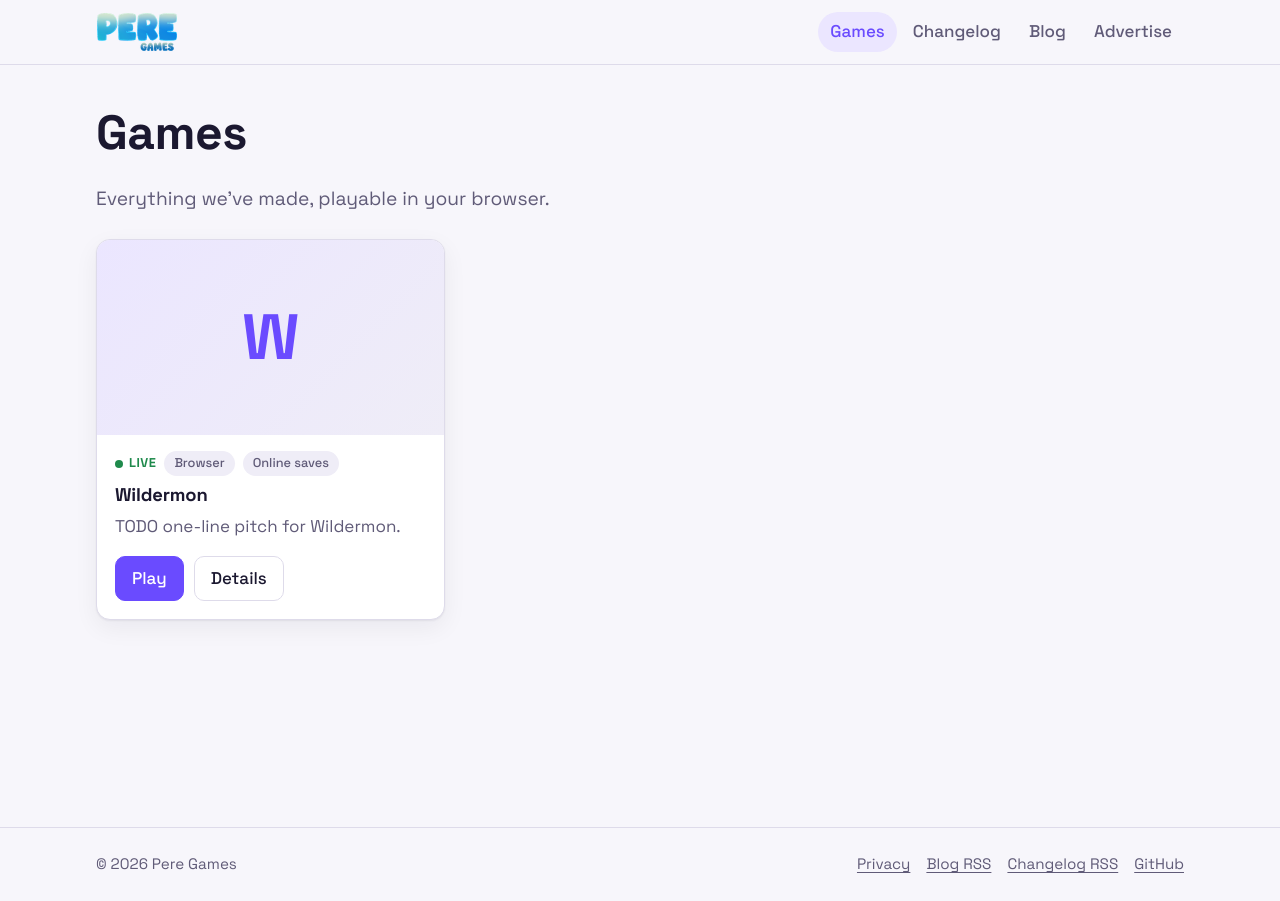
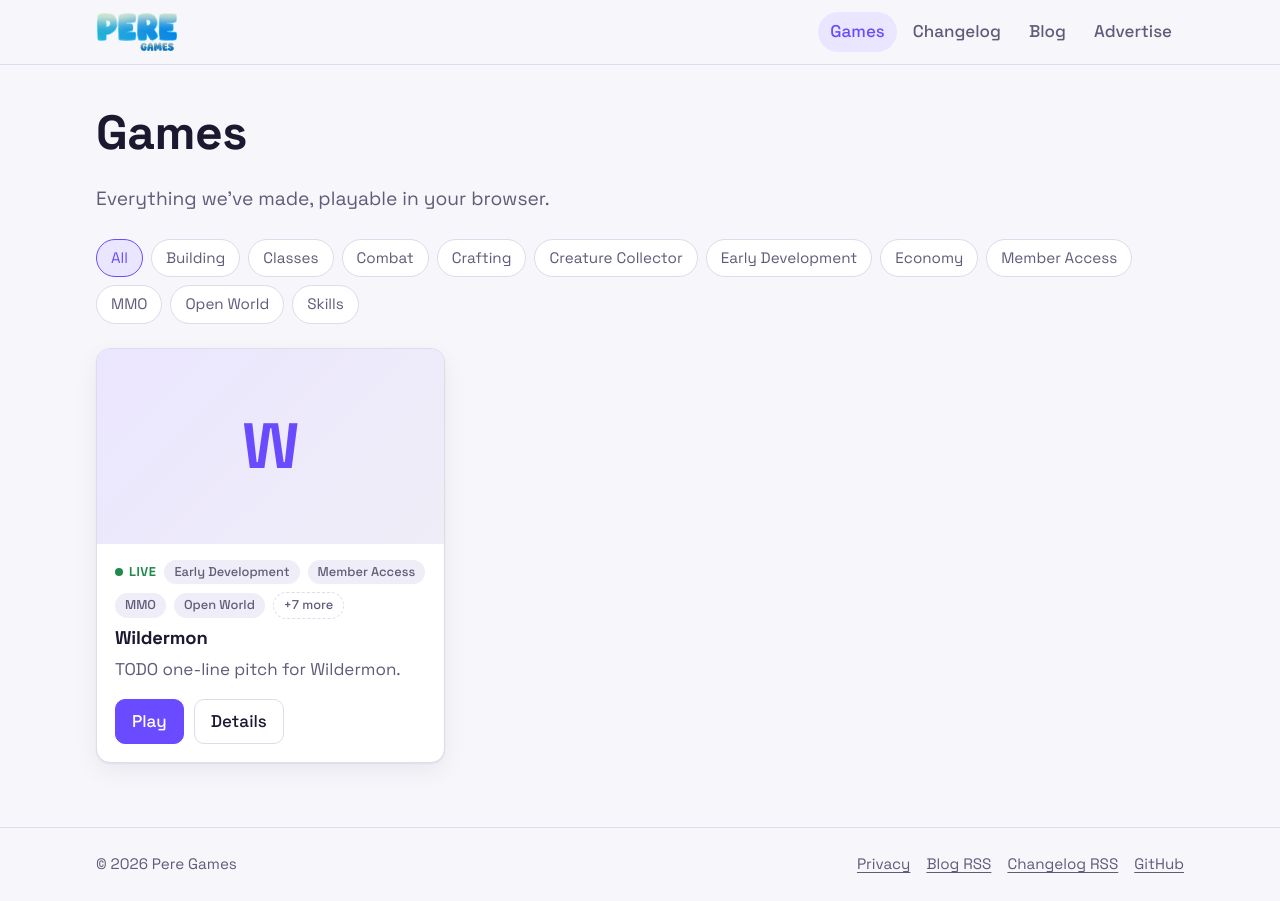
Before and after one commit to Catgenova/Catgenova.github.io, a Jekyll site: the page built from games/index.html, in a window 1280 px wide. Built offline with Jekyll 4.4.1, drawn with Linux system fonts in a browser that asks for light colours.

Commit message:
Add clickable game tags and tag filter on the games page
Tags on game cards and game pages link to /games/?tag=<slug>, which
filters the grid. The games page lists every tag used as filter chips.
The changelog page now shares the same filter script. Wildermon gets
its genre and feature tags.

Co-Authored-By: Claude Opus 5.5 <noreply@anthropic.com>
Claude-Session: https://claude.ai/code/session_01BQJucQfGXHTuL5MUV6zAx1

```diff
--- a/_games/wildermon.md
+++ b/_games/wildermon.md
@@ -2,7 +2,18 @@
 title: Wildermon
 tagline: TODO one-line pitch for Wildermon.
 status: Live
-tags: [Browser, Online saves]
+tags:
+  - Early Development
+  - Member Access
+  - MMO
+  - Open World
+  - Crafting
+  - Building
+  - Creature Collector
+  - Skills
+  - Economy
+  - Combat
+  - Classes
 featured: true
 order: 1
 # Where the Play button goes: the Catgenova/wildermon repo's Pages site.
--- a/_includes/game-card.html
+++ b/_includes/game-card.html
@@ -1,5 +1,5 @@
 {% assign game = include.game %}
-<article class="game-card">
+<article class="game-card" data-tags="{% for tag in game.tags %}{{ tag | slugify }} {% endfor %}">
   <a class="game-cover" href="{{ game.url | relative_url }}" tabindex="-1" aria-hidden="true">
     {% if game.cover %}
     <img src="{{ game.cover | relative_url }}" alt="" loading="lazy">
@@ -10,7 +10,8 @@
   <div class="game-body">
     <div class="game-meta">
       <span class="status status-{{ game.status | slugify }}">{{ game.status }}</span>
-      {% for tag in game.tags limit: 3 %}<span class="tag">{{ tag }}</span>{% endfor %}
+      {% for tag in game.tags limit: 4 %}{% include tag-link.html tag=tag %}{% endfor %}
+      {% if game.tags.size > 4 %}<a class="tag tag-more" href="{{ game.url | relative_url }}">+{{ game.tags.size | minus: 4 }} more</a>{% endif %}
     </div>
     <h3><a href="{{ game.url | relative_url }}">{{ game.title }}</a></h3>
     <p>{{ game.tagline }}</p>
--- /dev/null
+++ b/_includes/tag-link.html
@@ -0,0 +1 @@
+<a class="tag" href="{{ '/games/' | relative_url }}?tag={{ include.tag | slugify }}">{{ include.tag }}</a>
--- a/_layouts/game.html
+++ b/_layouts/game.html
@@ -9,7 +9,7 @@ layout: default
     <p class="lede">{{ page.tagline }}</p>
     <div class="game-meta">
       <span class="status status-{{ page.status | slugify }}">{{ page.status }}</span>
-      {% for tag in page.tags %}<span class="tag">{{ tag }}</span>{% endfor %}
+      {% for tag in page.tags %}{% include tag-link.html tag=tag %}{% endfor %}
     </div>
     <div class="game-actions">
       {% if page.play_url %}<a class="btn btn-primary btn-lg" href="{{ page.play_url }}">Play {{ page.title }}</a>{% endif %}
--- a/assets/css/main.css
+++ b/assets/css/main.css
@@ -231,3 +231,6 @@ section + section, section + .ad-slot, .ad-slot + .split, .ad-slot + section { m
   .game-card { transition: none; }
   .game-card:hover { transform: none; }
 }
+
+.game-card[hidden] { display: none; }
+.tag-more { background: transparent; border: 1px dashed var(--border); }
--- /dev/null
+++ b/assets/js/filter.js
@@ -0,0 +1,42 @@
+// Chip filter shared by the games and changelog pages. Configured from the
+// script tag: data-items (selector), data-attr (data-* attribute holding the
+// item's space-separated slugs) and data-param (query string key, so links can
+// deep-link to a filtered view).
+(function () {
+  var script = document.currentScript;
+  var bar = document.querySelector("[data-filters]");
+  if (!bar || !script) return;
+  var attr = script.dataset.attr;
+  var param = script.dataset.param;
+  var chips = bar.querySelectorAll("[data-filter]");
+  var items = document.querySelectorAll(script.dataset.items);
+  var empty = document.querySelector("[data-empty]");
+
+  function apply(slug, push) {
+    var known = Array.prototype.some.call(chips, function (c) { return c.dataset.filter === slug; });
+    if (!known) slug = "";
+    var shown = 0;
+    items.forEach(function (item) {
+      var match = !slug || (item.dataset[attr] || "").split(/\s+/).indexOf(slug) !== -1;
+      item.hidden = !match;
+      if (match) shown++;
+    });
+    chips.forEach(function (chip) {
+      chip.setAttribute("aria-pressed", String(chip.dataset.filter === slug));
+    });
+    if (empty) empty.hidden = shown > 0;
+    if (push) {
+      var url = new URL(location.href);
+      if (slug) url.searchParams.set(param, slug);
+      else url.searchParams.delete(param);
+      history.replaceState(null, "", url);
+    }
+  }
+
+  chips.forEach(function (chip) {
+    chip.addEventListener("click", function () { apply(chip.dataset.filter, true); });
+  });
+
+  bar.hidden = false;
+  apply(new URL(location.href).searchParams.get(param) || "", false);
+})();
--- a/changelog/index.html
+++ b/changelog/index.html
@@ -21,4 +21,4 @@ description: Every update to every Pere Games title.
 {% include changelog-list.html entries=entries %}
 <p class="muted" data-empty hidden>No updates for this game yet.</p>
 
-<script src="{{ '/assets/js/changelog-filter.js' | relative_url }}" defer></script>
+<script src="{{ '/assets/js/filter.js' | relative_url }}" data-items=".changelog-item" data-attr="game" data-param="game" defer></script>
--- a/games/index.html
+++ b/games/index.html
@@ -3,11 +3,23 @@ layout: default
 title: Games
 description: Every Pere Games title, playable in your browser.
 ---
+{% assign games = site.games | sort: "order" %}
+{% assign all_tags = games | map: "tags" | join: "|" | split: "|" | uniq | sort_natural %}
 <h1>Games</h1>
 <p class="lede">Everything we've made, playable in your browser.</p>
+
+<div class="filters" role="group" aria-label="Filter by tag" data-filters hidden>
+  <button type="button" class="chip" data-filter="" aria-pressed="true">All</button>
+  {% for tag in all_tags %}
+  <button type="button" class="chip" data-filter="{{ tag | slugify }}" aria-pressed="false">{{ tag }}</button>
+  {% endfor %}
+</div>
+
 <div class="game-grid">
-  {% assign games = site.games | sort: "order" %}
   {% for game in games %}
     {% include game-card.html game=game %}
   {% endfor %}
 </div>
+<p class="muted" data-empty hidden>No games with that tag yet.</p>
+
+<script src="{{ '/assets/js/filter.js' | relative_url }}" data-items=".game-card" data-attr="tags" data-param="tag" defer></script>
```
Also changed, not shown: assets/js/changelog-filter.js (deleted, +0 -34 lines), README.md.
